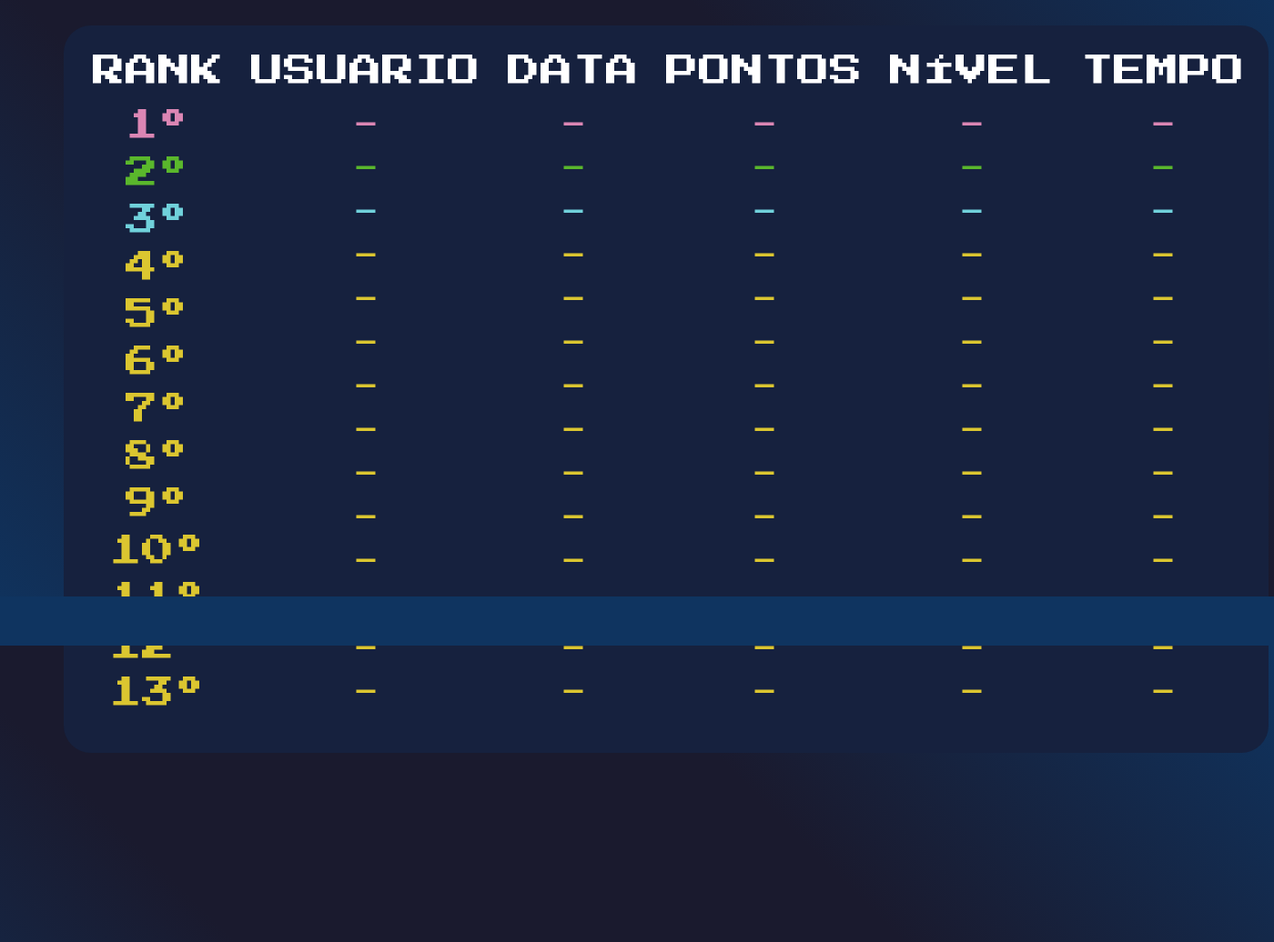
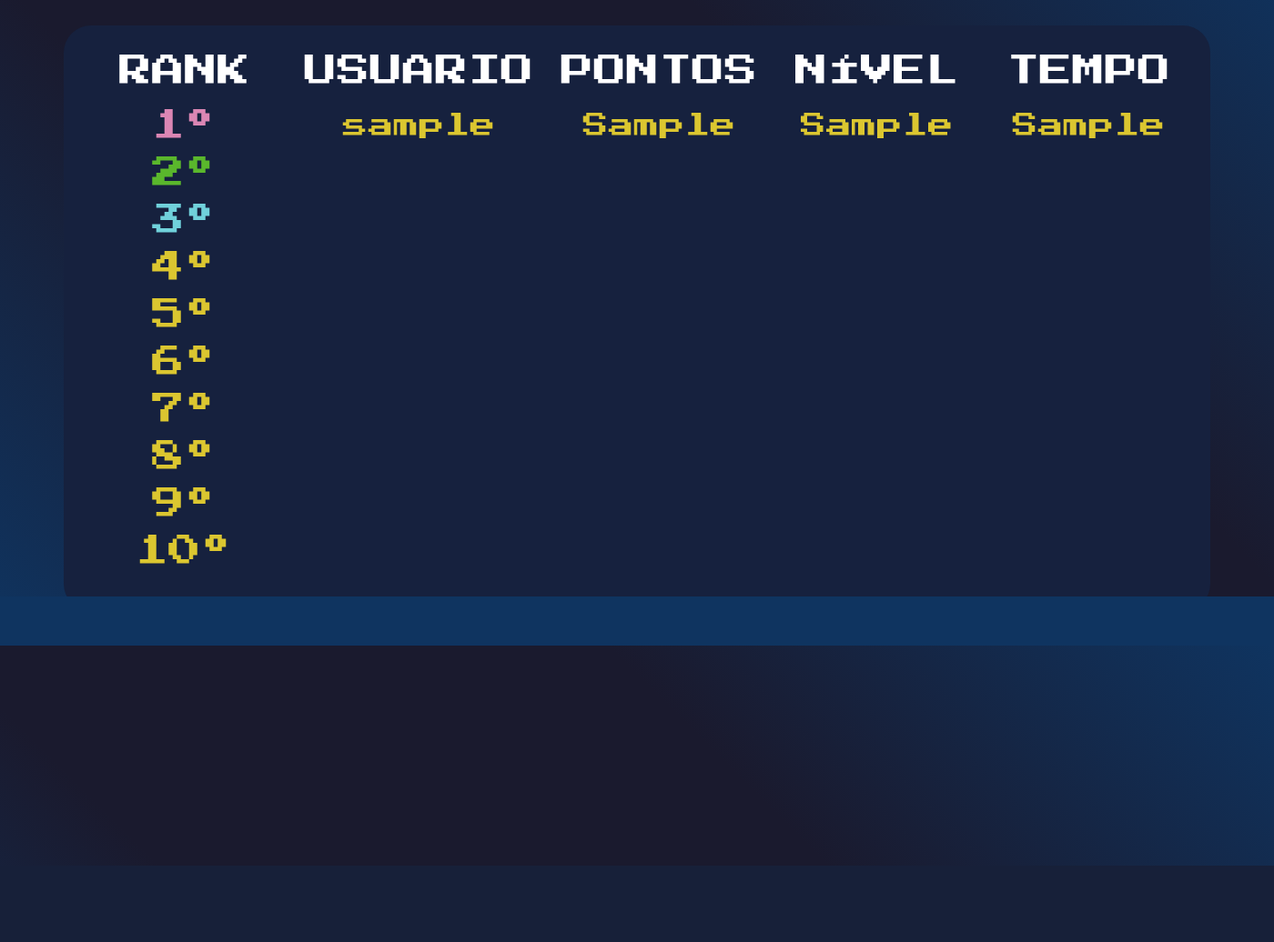
Before and after one commit to VictorFerreiraDaSilva/progWeb, a PHP site: page /ranking_global.php in a window 1400 px wide. Shown: the part 90-1126 px from the top of the page at 91% size. After the commit the page ends 1042 px from the top, so only its background shows below. Run offline with PHP 8.4, Linux system fonts and the light colour scheme; tables that the repository leaves empty or names only in its code hold one stand-in row (values such as "Sample post").

Commit message:
FEAT: tetris ranking global funcionando

```diff
--- a/TetrisPHP/ranking_global.php
+++ b/TetrisPHP/ranking_global.php
@@ -1,5 +1,42 @@
 <?php
   session_start()
+?>
+
+<?php
+  include 'System/db.php';
+
+  $dbi = new DataBaseInfo();
+
+  $servername = $dbi->getServerName();
+  $username = $dbi->getUsername();
+  $password = $dbi->getPassword();
+  $db = $dbi->getDB();
+
+  $jogos = array();
+  $dbi = new DataBaseInfo();
+
+  $servername = $dbi->getServerName();
+  $username = $dbi->getUsername();
+  $password = $dbi->getPassword();
+  $db = $dbi->getDB();
+
+  $conn = new mysqli($servername, $username, $password, $db);
+  if ($conn->connect_error) {
+    die("Connection failed: " . $conn->connect_error);
+  }
+
+  $sql = "SELECT username, dt, pontuacao, nivel, tempo FROM jogo ORDER BY pontuacao DESC";
+  $result = $conn->query($sql);
+
+  if ($result->num_rows > 0) {
+      while($row = $result->fetch_assoc()) {
+          //echo $row["pontuacao"] . "|" . $row["nivel"] . "|" . $row["linhas_apagadas"] . "|" . $row["tempo"] . "|" . $row["username"];
+          $jogos[] = ['username' => $row["username"], 'data' => $row["dt"], 'pontuacao' => $row["pontuacao"], 'nivel' => $row["nivel"], 'tempo' => $row["tempo"]];
+      }
+      //echo json_encode($jogos);
+  }
+  $conn->close();
+  $_SESSION["jogos"] = $jogos;
 ?>
 
 <!DOCTYPE html>
@@ -70,108 +107,77 @@
           <p>8º</p>
           <p>9º</p>
           <p>10º</p>
-          <p>11º</p>
-          <p>12º</p>
-          <p>13º</p>
         </div>
         <div class="rank_column t28px amarelo">
           <p class="branco t36px">USUARIO</p>
           <div class="espacamento8px"></div>
-          <p class="espacamento10px rosa" id="rankinguser1">-</p>
-          <p class="espacamento10px verde" id="rankinguser2">-</p>
-          <p class="espacamento10px azul" id="rankinguser3">-</p>
-          <p class="espacamento10px" id="rankinguser4">-</p>
-          <p class="espacamento10px" id="rankinguser5">-</p>
-          <p class="espacamento10px" id="rankinguser6">-</p>
-          <p class="espacamento10px" id="rankinguser7">-</p>
-          <p class="espacamento10px" id="rankinguser8">-</p>
-          <p class="espacamento10px" id="rankinguser9">-</p>
-          <p class="espacamento10px" id="rankinguser10">-</p>
-          <p class="espacamento10px" id="rankinguser11">-</p>
-          <p class="espacamento10px" id="rankinguser12">-</p>
-          <p class="espacamento10px" id="rankinguser13">-</p>
-          <p class="espacamento10px" id="rankinguser14">-</p>
-        </div>
-        <div class="rank_column t28px amarelo">
-          <p class="branco t36px">DATA</p>
-          <div class="espacamento8px"></div>
-          <p class="espacamento10px rosa" id="rankingdata1">-</p>
-          <p class="espacamento10px verde" id="rankingdata2">-</p>
-          <p class="espacamento10px azul" id="rankingdata3">-</p>
-          <p class="espacamento10px" id="rankingdata4">-</p>
-          <p class="espacamento10px" id="rankingdata5">-</p>
-          <p class="espacamento10px" id="rankingdata6">-</p>
-          <p class="espacamento10px" id="rankingdata7">-</p>
-          <p class="espacamento10px" id="rankingdata8">-</p>
-          <p class="espacamento10px" id="rankingdata9">-</p>
-          <p class="espacamento10px" id="rankingdata10">-</p>
-          <p class="espacamento10px" id="rankingdata11">-</p>
-          <p class="espacamento10px" id="rankingdata12">-</p>
-          <p class="espacamento10px" id="rankingdata13">-</p>
-          <p class="espacamento10px" id="rankingdata14">-</p>
+          <?php
+            $jogos = $_SESSION["jogos"];
+            $i = 1;
+            if($jogos != null){
+              foreach ($jogos as $jogo) {
+                echo "<p class='espacamento10px' id='ranking". $i . "'>";
+                echo $jogo["username"] == null ? "-" : $jogo["username"];
+                echo "</p>";
+                $i++;
+                if($i > 10) break;
+              }
+            }
+          ?>
         </div>
         <div class="rank_column t28px amarelo">
           <p class="branco t36px">PONTOS</p>
           <div class="espacamento8px"></div>
-          <p class="espacamento10px rosa" id="rankingpontos1">-</p>
-          <p class="espacamento10px verde" id="rankingpontos2">-</p>
-          <p class="espacamento10px azul" id="rankingpontos3">-</p>
-          <p class="espacamento10px" id="rankingpontos4">-</p>
-          <p class="espacamento10px" id="rankingpontos5">-</p>
-          <p class="espacamento10px" id="rankingpontos6">-</p>
-          <p class="espacamento10px" id="rankingpontos7">-</p>
-          <p class="espacamento10px" id="rankingpontos8">-</p>
-          <p class="espacamento10px" id="rankingpontos9">-</p>
-          <p class="espacamento10px" id="rankingpontos10">-</p>
-          <p class="espacamento10px" id="rankingpontos11">-</p>
-          <p class="espacamento10px" id="rankingpontos12">-</p>
-          <p class="espacamento10px" id="rankingpontos13">-</p>
-          <p class="espacamento10px" id="rankingpontos14">-</p>
+          <?php
+            $jogos = $_SESSION["jogos"];
+            $i = 1;
+            if($jogos != null){
+              foreach ($jogos as $jogo) {
+                echo "<p class='espacamento10px' id='ranking". $i . "'>";
+                echo $jogo["pontuacao"] == null ? "-" : $jogo["pontuacao"];
+                echo "</p>";
+                $i++;
+                if($i > 10) break;
+              }
+            }
+          ?>
         </div>
         <div class="rank_column t28px amarelo">
           <p class="branco t36px">NÍVEL</p>
           <div class="espacamento8px"></div>
-          <p class="espacamento10px rosa" id="rankingnivel1">-</p>
-          <p class="espacamento10px verde" id="rankingnivel2">-</p>
-          <p class="espacamento10px azul" id="rankingnivel3">-</p>
-          <p class="espacamento10px" id="rankingnivel4">-</p>
-          <p class="espacamento10px" id="rankingnivel5">-</p>
-          <p class="espacamento10px" id="rankingnivel6">-</p>
-          <p class="espacamento10px" id="rankingnivel7">-</p>
-          <p class="espacamento10px" id="rankingnivel8">-</p>
-          <p class="espacamento10px" id="rankingnivel9">-</p>
-          <p class="espacamento10px" id="rankingnivel10">-</p>
-          <p class="espacamento10px" id="rankingnivel11">-</p>
-          <p class="espacamento10px" id="rankingnivel12">-</p>
-          <p class="espacamento10px" id="rankingnivel13">-</p>
-          <p class="espacamento10px" id="rankingnivel14">-</p>
+          <?php
+            $jogos = $_SESSION["jogos"];
+            $i = 1;
+            if($jogos != null){
+              foreach ($jogos as $jogo) {
+                echo "<p class='espacamento10px' id='ranking". $i . "'>";
+                echo $jogo["nivel"] == null ? "-" : $jogo["nivel"];
+                echo "</p>";
+                $i++;
+                if($i > 10) break;
+              }
+            }
+          ?>
         </div>
         <div class="rank_column t28px amarelo">
           <p class="branco t36px">TEMPO</p>
           <div class="espacamento8px"></div>
-          <p class="espacamento10px rosa" id="rankingtempo1">-</p>
-          <p class="espacamento10px verde" id="rankingtempo2">-</p>
-          <p class="espacamento10px azul" id="rankingtempo3">-</p>
-          <p class="espacamento10px" id="rankingtempo4">-</p>
-          <p class="espacamento10px" id="rankingtempo5">-</p>
-          <p class="espacamento10px" id="rankingtempo6">-</p>
-          <p class="espacamento10px" id="rankingtempo7">-</p>
-          <p class="espacamento10px" id="rankingtempo8">-</p>
-          <p class="espacamento10px" id="rankingtempo9">-</p>
-          <p class="espacamento10px" id="rankingtempo10">-</p>
-          <p class="espacamento10px" id="rankingtempo11">-</p>
-          <p class="espacamento10px" id="rankingtempo12">-</p>
-          <p class="espacamento10px" id="rankingtempo13">-</p>
-          <p class="espacamento10px" id="rankingtempo14">-</p>
+          <?php
+            $jogos = $_SESSION["jogos"];
+            $i = 1;
+            if($jogos != null){
+              foreach ($jogos as $jogo) {
+                echo "<p class='espacamento10px' id='ranking". $i . "'>";
+                echo $jogo["tempo"] == null ? "-" : $jogo["tempo"];
+                echo "</p>";
+                $i++;
+                if($i > 10) break;
+              }
+            }
+          ?>
         </div>
       </div>
     </div>
     <footer><div id="nomeUsuario">⠀</div></footer>
-    <script>
-      // Função a ser executada quando a página for carregada
-      document.addEventListener("DOMContentLoaded", function () {
-        preencherRanking();
-      });
-    </script>
   </body>
 </html>
```
